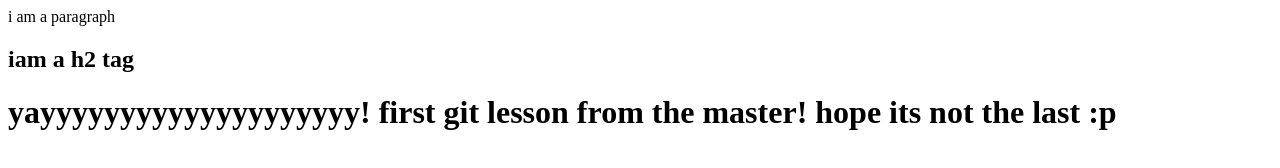
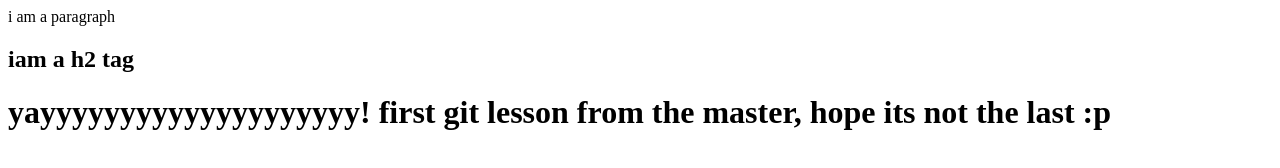
Before and after one commit to nidhibaid/testRepo, a plain HTML site: page index.html in a window 1280 px wide. Drawn offline with Linux system fonts and the light colour scheme.

Commit message:
testing newfea branch

```diff
--- a/index.html
+++ b/index.html
@@ -7,7 +7,7 @@
 <body>
 <p> i am a paragraph </p>
 <h2> iam a h2 tag </h2>
-<h1>yayyyyyyyyyyyyyyyyyyyy! first git lesson from the master! hope its not the last :p
+<h1>yayyyyyyyyyyyyyyyyyyyy! first git lesson from the master, hope its not the last :p
  </h1>
 </body>
 </html>
```
